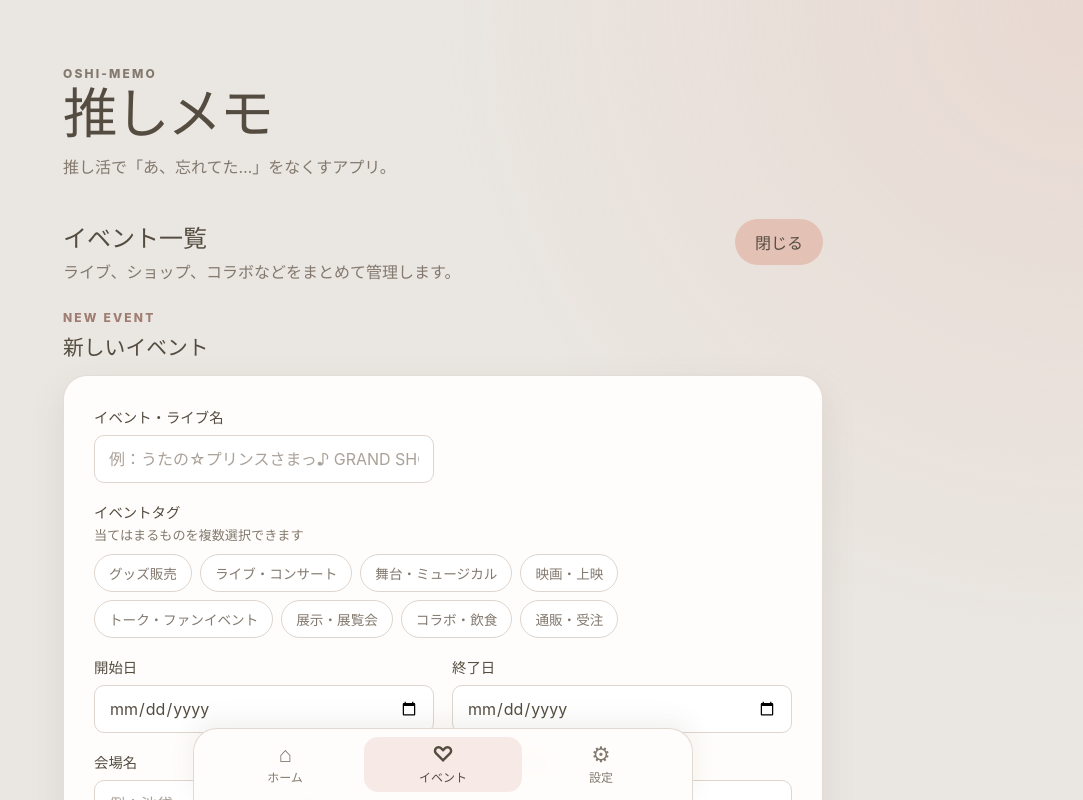
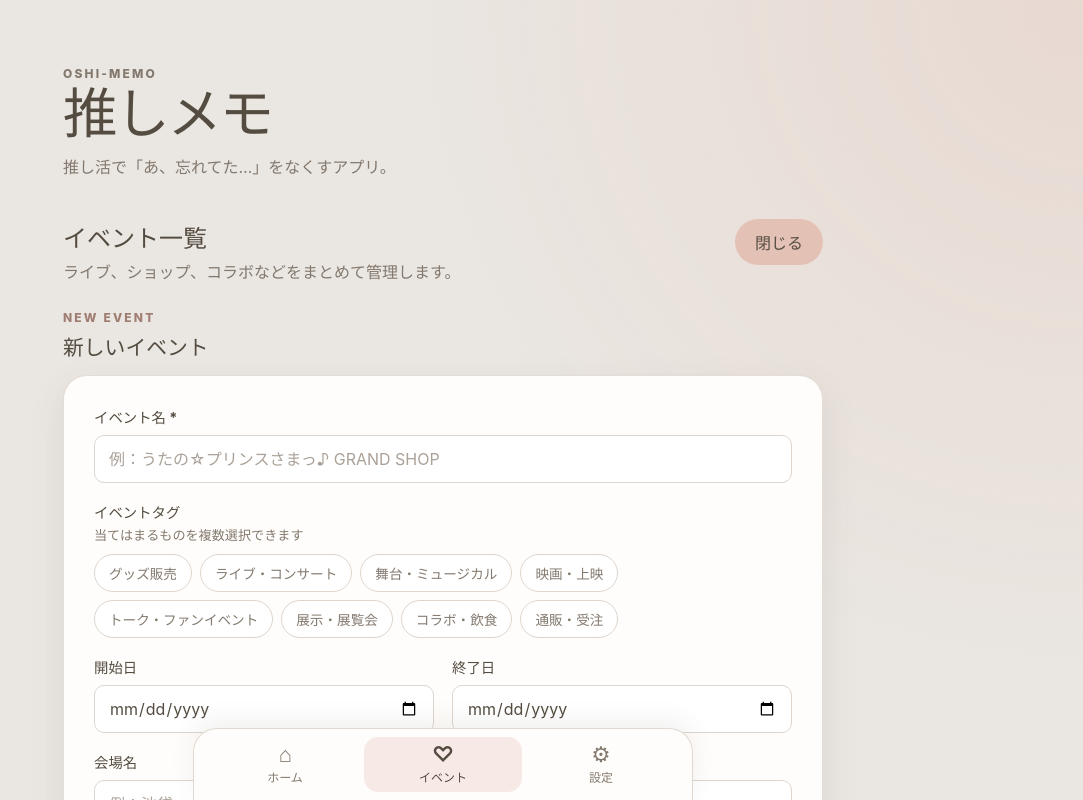
Before and after one commit to kafu0104-ai/oshi-memo, a React (Vite) app in the folder app/: page /events in a window 1280 px wide. Both pictures are taken after a click on the button "＋ 新しいイベント". Shown: the top 800 px of the page, without its empty margins (197-1280 px from the left). Built offline with nearby package versions, Linux system fonts and the light colour scheme.

Commit message:
Update EventForm.tsx

```diff
--- a/app/src/components/event/EventForm.tsx
+++ b/app/src/components/event/EventForm.tsx
@@ -1,5 +1,8 @@
 import { useEffect, useState, type FormEvent } from "react";
-import type { Event } from "../../types/Event";
+import type {
+  Event,
+  EventScheduleItem,
+} from "../../types/Event";
 import { DEFAULT_EVENT_TAGS } from "../../types/EventTag";
 
 interface EventFormProps {
@@ -8,6 +11,29 @@ interface EventFormProps {
   editingEvent?: Event | null;
 }
 
+type ScheduleType = EventScheduleItem["type"];
+
+interface ScheduleDefinition {
+  type: ScheduleType;
+  label: string;
+}
+
+const LIVE_SCHEDULE: ScheduleDefinition[] = [
+  { type: "doorsOpen", label: "開場" },
+  { type: "start", label: "開演" },
+  { type: "expectedEnd", label: "終演予定" },
+];
+
+const MOVIE_SCHEDULE: ScheduleDefinition[] = [
+  { type: "screeningStart", label: "上映開始" },
+  { type: "screeningEnd", label: "上映終了" },
+];
+
+const TALK_WITH_MOVIE_SCHEDULE: ScheduleDefinition[] = [
+  { type: "talkStart", label: "トーク開始" },
+  { type: "talkEnd", label: "トーク終了" },
+];
+
 function EventForm({
   onSaveEvent,
   onCancel,
@@ -15,13 +41,24 @@ function EventForm({
 }: EventFormProps) {
   const [title, setTitle] = useState("");
   const [selectedTagIds, setSelectedTagIds] = useState<string[]>([]);
+
   const [startDate, setStartDate] = useState("");
   const [endDate, setEndDate] = useState("");
+
+  const [schedule, setSchedule] = useState<EventScheduleItem[]>([]);
+
   const [venue, setVenue] = useState("");
   const [officialUrl, setOfficialUrl] = useState("");
   const [memo, setMemo] = useState("");
 
   const isEditing = Boolean(editingEvent);
+
+  const hasLiveTag =
+    selectedTagIds.includes("live") ||
+    selectedTagIds.includes("stage");
+
+  const hasMovieTag = selectedTagIds.includes("movie");
+  const hasTalkTag = selectedTagIds.includes("talk");
 
   useEffect(() => {
     if (editingEvent) {
@@ -29,6 +66,7 @@ function EventForm({
       setSelectedTagIds(editingEvent.tagIds ?? []);
       setStartDate(editingEvent.startDate);
       setEndDate(editingEvent.endDate);
+      setSchedule(editingEvent.schedule ?? []);
       setVenue(editingEvent.venue);
       setOfficialUrl(editingEvent.officialUrl ?? "");
       setMemo(editingEvent.memo ?? "");
@@ -37,11 +75,52 @@ function EventForm({
       setSelectedTagIds([]);
       setStartDate("");
       setEndDate("");
+      setSchedule([]);
       setVenue("");
       setOfficialUrl("");
       setMemo("");
     }
   }, [editingEvent]);
+
+  const getScheduleValue = (type: ScheduleType) => {
+    return (
+      schedule.find((item) => item.type === type)?.time ?? ""
+    );
+  };
+
+  const updateScheduleItem = (
+    type: ScheduleType,
+    label: string,
+    time: string
+  ) => {
+    setSchedule((currentSchedule) => {
+      const existingItem = currentSchedule.find(
+        (item) => item.type === type
+      );
+
+      if (existingItem) {
+        return currentSchedule.map((item) =>
+          item.type === type
+            ? {
+                ...item,
+                label,
+                time,
+              }
+            : item
+        );
+      }
+
+      return [
+        ...currentSchedule,
+        {
+          id: crypto.randomUUID(),
+          type,
+          label,
+          time,
+        },
+      ];
+    });
+  };
 
   const handleToggleTag = (tagId: string) => {
     setSelectedTagIds((currentTagIds) => {
@@ -61,7 +140,7 @@ function EventForm({
     const trimmedTitle = title.trim();
 
     if (!trimmedTitle) {
-      alert("イベント・ライブ名を入力してください。");
+      alert("イベント名を入力してください。");
       return;
     }
 
@@ -71,12 +150,39 @@ function EventForm({
       tagIds: selectedTagIds,
       startDate,
       endDate,
+      schedule,
       venue: venue.trim(),
       officialUrl: officialUrl.trim() || undefined,
       memo: memo.trim() || undefined,
     };
 
     onSaveEvent(savedEvent);
+  };
+
+  const renderScheduleField = ({
+    type,
+    label,
+  }: ScheduleDefinition) => {
+    return (
+      <div className="form-field-half" key={type}>
+        <label htmlFor={`schedule-${type}`}>
+          {label}
+        </label>
+
+        <input
+          id={`schedule-${type}`}
+          type="time"
+          value={getScheduleValue(type)}
+          onChange={(event) =>
+            updateScheduleItem(
+              type,
+              label,
+              event.target.value
+            )
+          }
+        />
+      </div>
+    );
   };
 
   return (
@@ -91,22 +197,26 @@ function EventForm({
           </p>
 
           <h2 id="event-form-heading">
-            {isEditing ? "イベントを編集" : "新しいイベント"}
+            {isEditing
+              ? "イベントを編集"
+              : "新しいイベント"}
           </h2>
         </div>
       </div>
 
       <form onSubmit={handleSubmit}>
-        <div>
+        <div className="form-field-full">
           <label htmlFor="event-title">
-            イベント・ライブ名
+            イベント名 *
           </label>
 
           <input
             id="event-title"
             type="text"
             value={title}
-            onChange={(event) => setTitle(event.target.value)}
+            onChange={(event) =>
+              setTitle(event.target.value)
+            }
             placeholder="例：うたの☆プリンスさまっ♪ GRAND SHOP"
             required
           />
@@ -125,7 +235,8 @@ function EventForm({
 
           <div className="event-tag-list">
             {DEFAULT_EVENT_TAGS.map((tag) => {
-              const isSelected = selectedTagIds.includes(tag.id);
+              const isSelected =
+                selectedTagIds.includes(tag.id);
 
               return (
                 <button
@@ -137,10 +248,14 @@ function EventForm({
                   }
                   type="button"
                   aria-pressed={isSelected}
-                  onClick={() => handleToggleTag(tag.id)}
+                  onClick={() =>
+                    handleToggleTag(tag.id)
+                  }
                 >
                   {isSelected && (
-                    <span aria-hidden="true">✓ </span>
+                    <span aria-hidden="true">
+                      ✓{" "}
+                    </span>
                   )}
 
                   {tag.name}
@@ -150,7 +265,7 @@ function EventForm({
           </div>
         </div>
 
-        <div>
+        <div className="form-field-half">
           <label htmlFor="event-start-date">
             開始日
           </label>
@@ -165,7 +280,7 @@ function EventForm({
           />
         </div>
 
-        <div>
+        <div className="form-field-half">
           <label htmlFor="event-end-date">
             終了日
           </label>
@@ -180,7 +295,25 @@ function EventForm({
           />
         </div>
 
-        <div>
+        {hasLiveTag &&
+          LIVE_SCHEDULE.map(renderScheduleField)}
+
+        {hasMovieTag &&
+          MOVIE_SCHEDULE.map(renderScheduleField)}
+
+        {hasMovieTag &&
+          hasTalkTag &&
+          TALK_WITH_MOVIE_SCHEDULE.map(
+            renderScheduleField
+          )}
+
+        {hasTalkTag && !hasMovieTag && (
+          <>
+            {LIVE_SCHEDULE.map(renderScheduleField)}
+          </>
+        )}
+
+        <div className="form-field-full">
           <label htmlFor="event-venue">
             会場名
           </label>
@@ -196,7 +329,7 @@ function EventForm({
           />
         </div>
 
-        <div>
+        <div className="form-field-full">
           <label htmlFor="event-official-url">
             公式サイトURL
           </label>
@@ -212,7 +345,7 @@ function EventForm({
           />
         </div>
 
-        <div>
+        <div className="form-field-full">
           <label htmlFor="event-memo">
             メモ
           </label>
```
